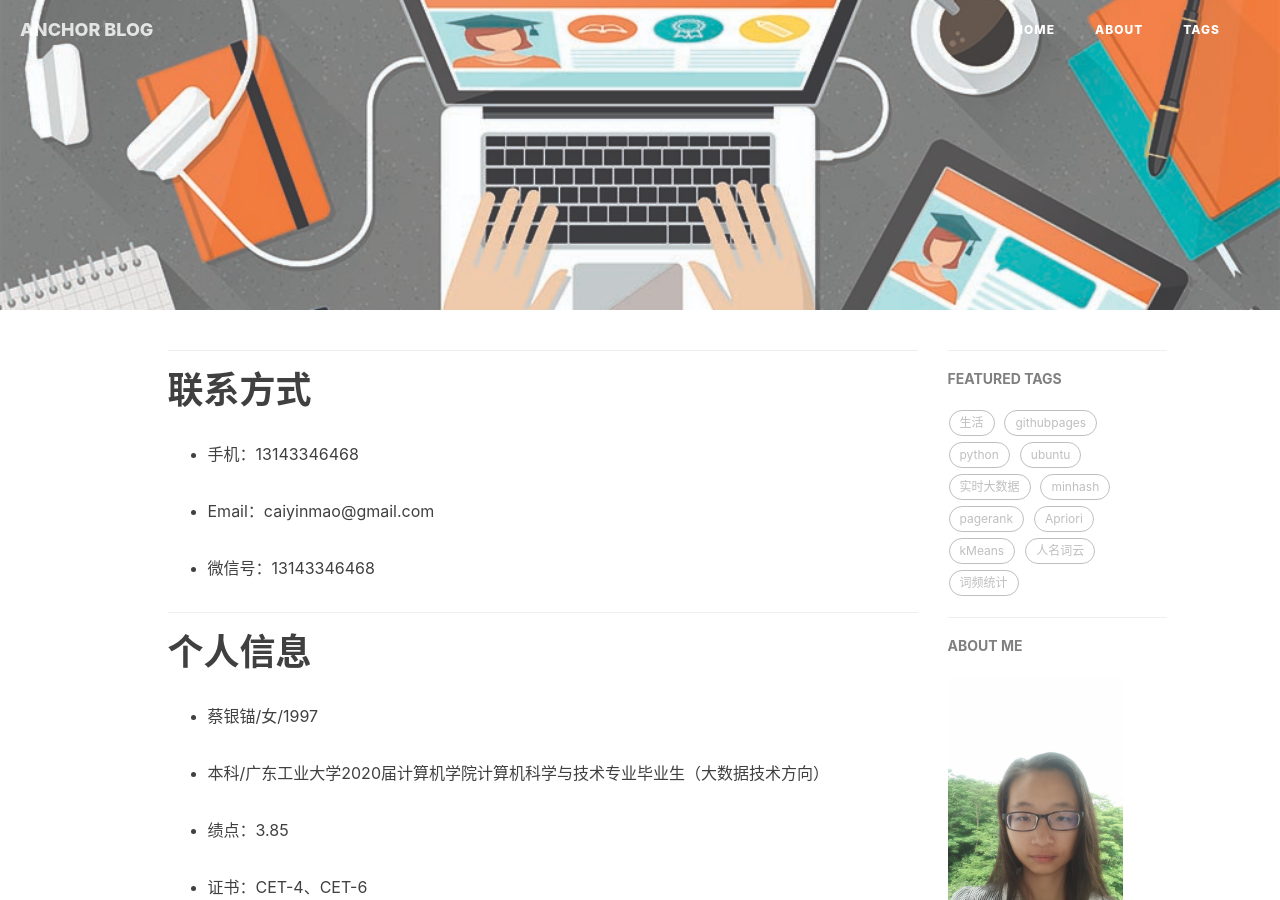
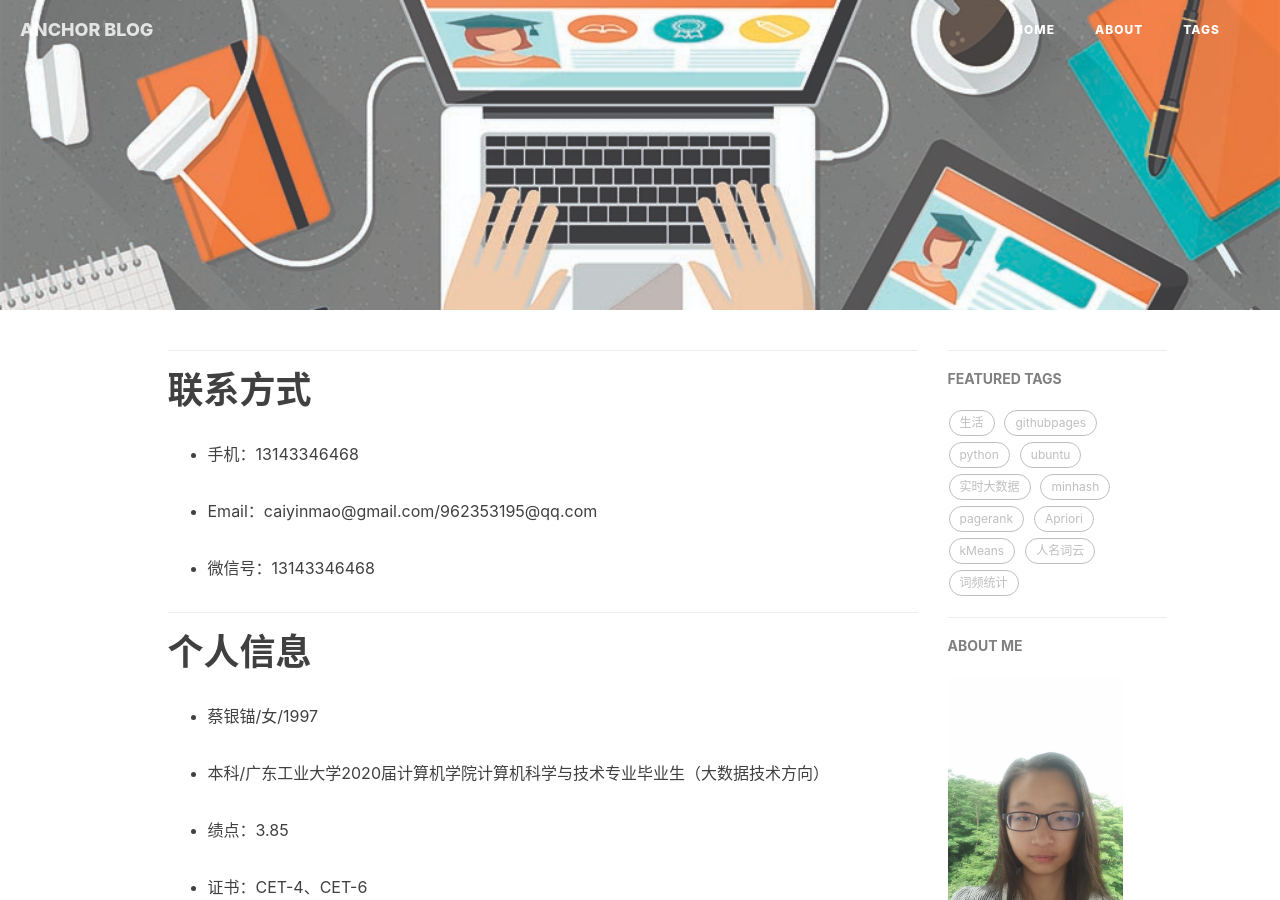
Before and after one commit to anchor2017/anchor2017.github.io, a Jekyll site: the page built from img/pf.md, in a window 1280 px wide and 900 px high. Built offline with Jekyll 4.4.1, drawn with Linux system fonts in a browser that asks for light colours; nearby versions of some CDN libraries; our own code applies the rules of GitHub Pages for plain Markdown files; comment, search, counter and statistics services are not loaded.

Commit message:
Update pf.md

```diff
--- a/img/pf.md
+++ b/img/pf.md
@@ -7,7 +7,7 @@
 
 - 手机：13143346468
 
-- Email：caiyinmao@gmail.com
+- Email：caiyinmao@gmail.com/962353195@qq.com
 
 - 微信号：13143346468
 
```
